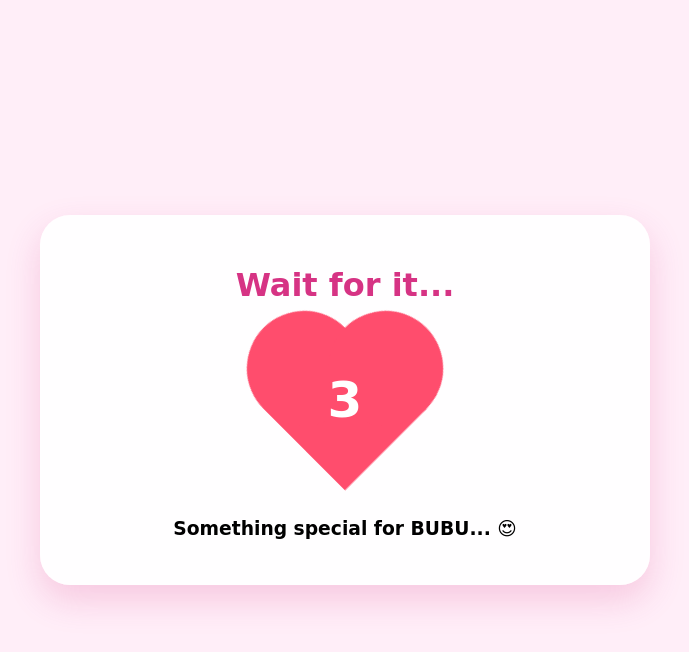
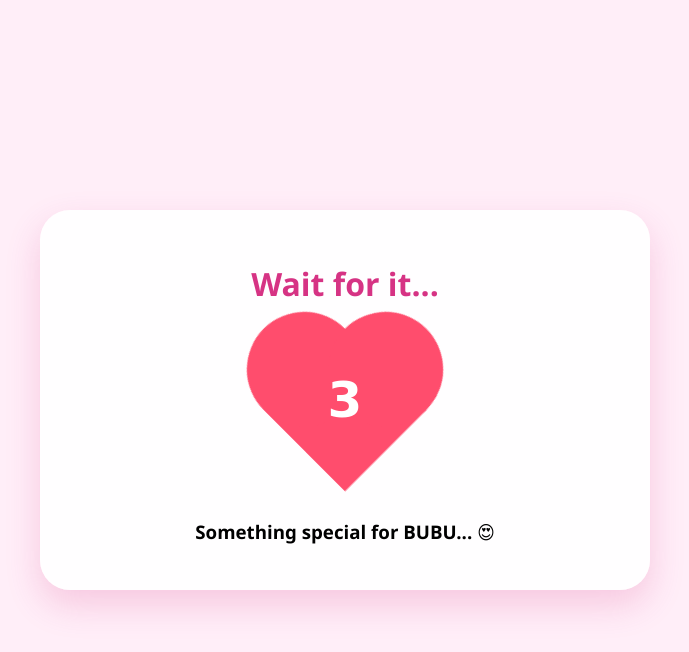
Before and after one commit to official-vnt/new-year-website, a plain HTML site: page index.html in a window 1280 px wide. Both pictures are taken after a click on the button "Yes!". Shown: the whole page, without its empty margins (295-984 px from the left). Drawn offline with Linux system fonts and the light colour scheme.

Commit message:
font family change

```diff
--- a/index.html
+++ b/index.html
@@ -27,14 +27,14 @@
             position: relative;
             z-index: 10;
         }
-        h1 { color: #d63384; margin-bottom: 15px; font-family:cursive;}
+        h1 { color: #d63384; margin-bottom: 15px;}
         .gif-container img { width: 200px; border-radius: 15px; }
         .buttons { margin-top: 25px; display: flex; justify-content: center; gap: 20px; flex-wrap: wrap; }
 
-        h2 { color: #000000; margin-bottom: 8px; font-family: cursive;
+        h2 { color: #000000; margin-bottom: 8px;
         }
 
-        h3 { color:rgb(0, 0, 0); margin-bottom: 10px; font-family: cursive;
+        h3 { color:rgb(0, 0, 0); margin-bottom: 10px;
         }
 
 
@@ -52,8 +52,8 @@
 
         /* Heart Countdown */
        /* Positioning the rounded parts of the heart */
-.heart:before { top: -50px; left: 0; }
-.heart:after { left: 50px; top: 0; }
+    .heart:before { top: -50px; left: 0; }
+    .heart:after { left: 50px; top: 0; }
 
 /* Centering the number inside the heart */
 #countdownNumber {
```
